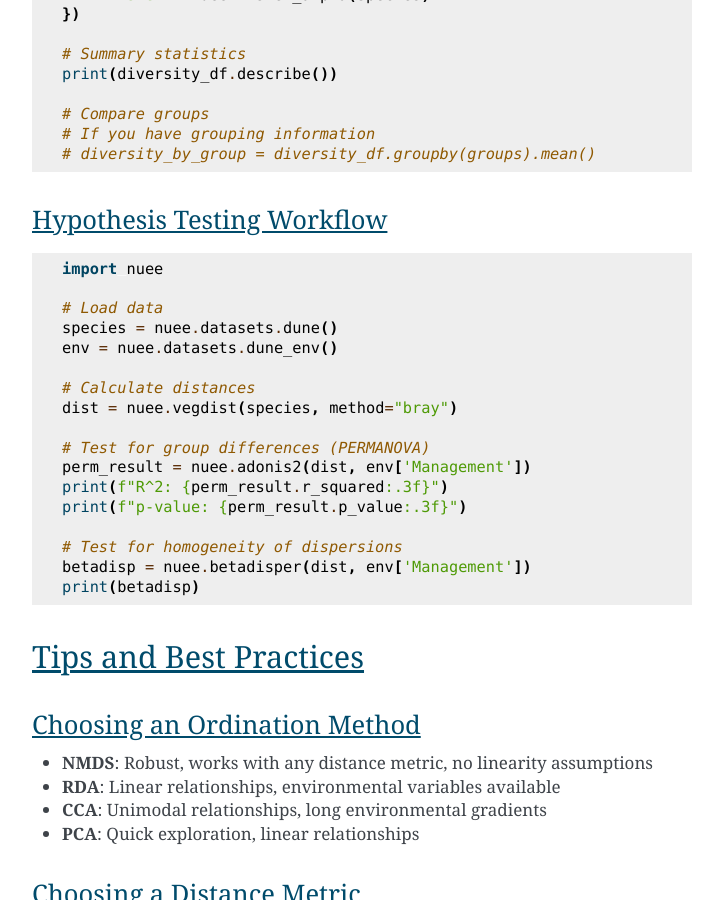
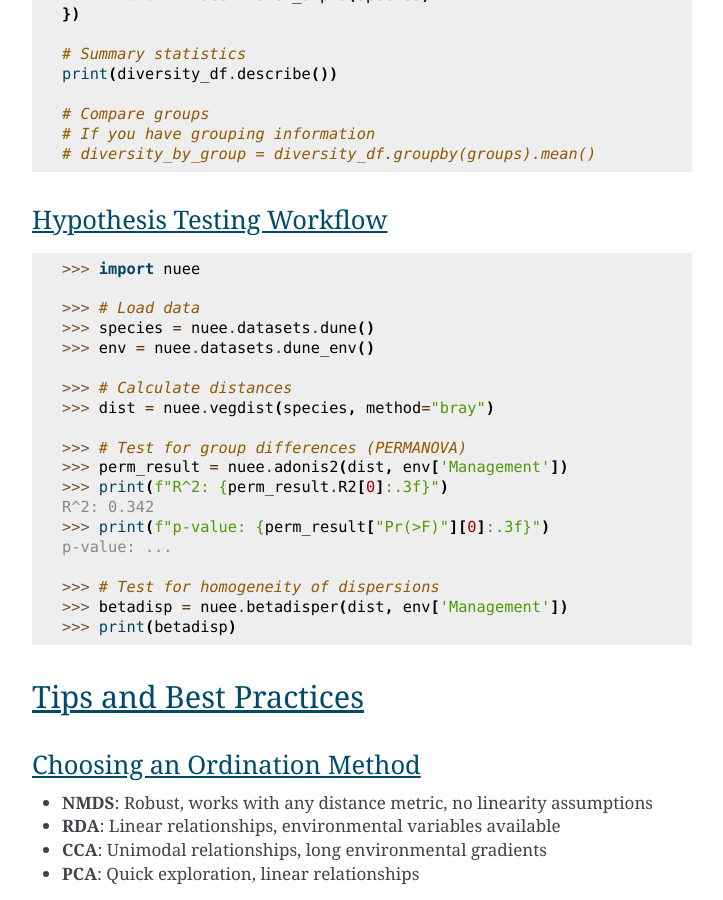
Before and after one commit to essicolo/nuee, a Sphinx documentation site: the page built from docs/user_guide.rst, in a window 1280 px wide and 900 px high, scrolled down 3312 px. Shown: the whole window, without its empty margins (388-1111 px from the left). Built offline with Sphinx 7.4.7, drawn with Linux system fonts in a browser that asks for light colours.

Commit message:
doctest Hypothesis Testing Workflow fix non-existing anova outputs

```diff
--- a/docs/user_guide.rst
+++ b/docs/user_guide.rst
@@ -140,25 +140,27 @@ Diversity Analysis Workflow
 Hypothesis Testing Workflow
 ~~~~~~~~~~~~~~~~~~~~~~~~~~~
 
-.. code-block:: python
+.. doctest::
 
-   import nuee
+   >>> import nuee
 
-   # Load data
-   species = nuee.datasets.dune()
-   env = nuee.datasets.dune_env()
+   >>> # Load data
+   >>> species = nuee.datasets.dune()
+   >>> env = nuee.datasets.dune_env()
 
-   # Calculate distances
-   dist = nuee.vegdist(species, method="bray")
+   >>> # Calculate distances
+   >>> dist = nuee.vegdist(species, method="bray")
 
-   # Test for group differences (PERMANOVA)
-   perm_result = nuee.adonis2(dist, env['Management'])
-   print(f"R^2: {perm_result.r_squared:.3f}")
-   print(f"p-value: {perm_result.p_value:.3f}")
+   >>> # Test for group differences (PERMANOVA)
+   >>> perm_result = nuee.adonis2(dist, env['Management'])
+   >>> print(f"R^2: {perm_result.R2[0]:.3f}")
+   R^2: 0.342
+   >>> print(f"p-value: {perm_result["Pr(>F)"][0]:.3f}") # doctest: +ELLIPSIS
+   p-value: ...
 
-   # Test for homogeneity of dispersions
-   betadisp = nuee.betadisper(dist, env['Management'])
-   print(betadisp)
+   >>> # Test for homogeneity of dispersions
+   >>> betadisp = nuee.betadisper(dist, env['Management'])
+   >>> print(betadisp) # doctest: +SKIP
 
 Tips and Best Practices
 -----------------------
```
